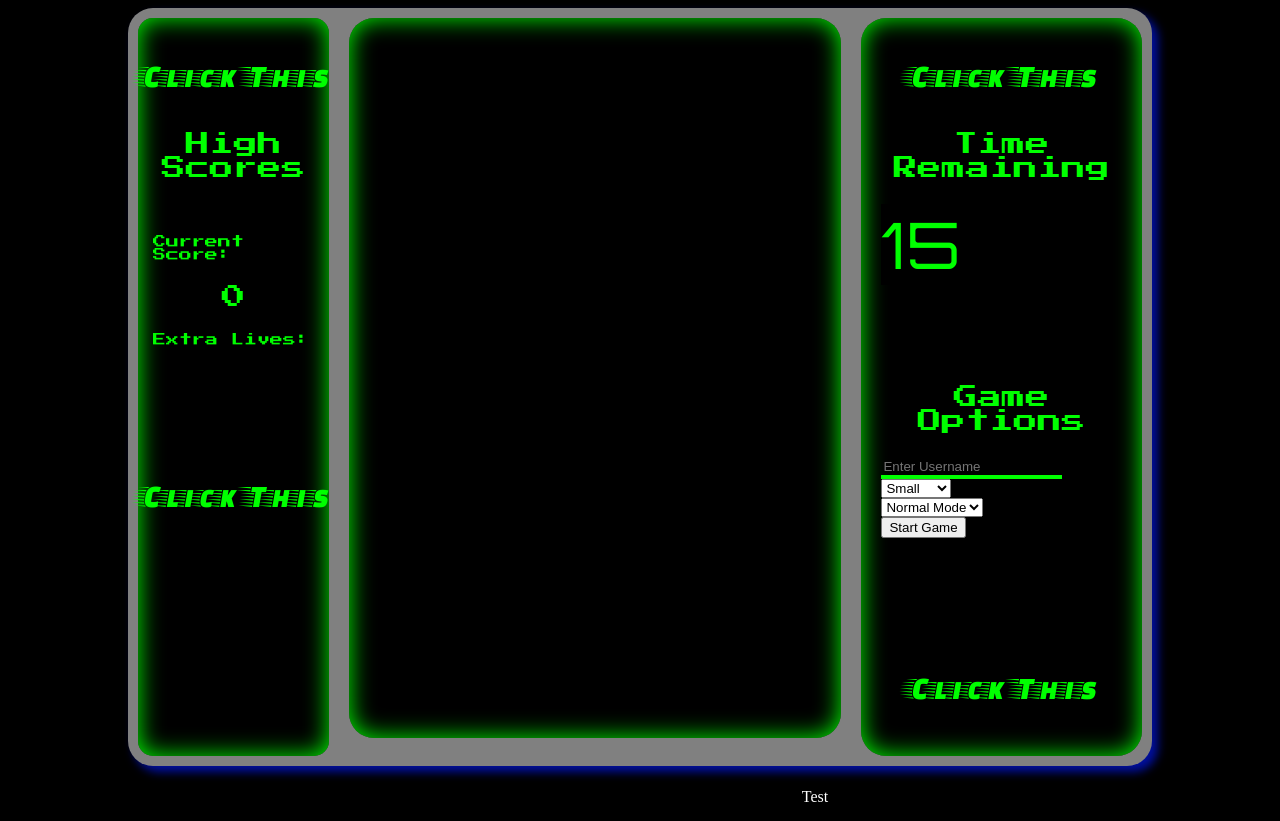
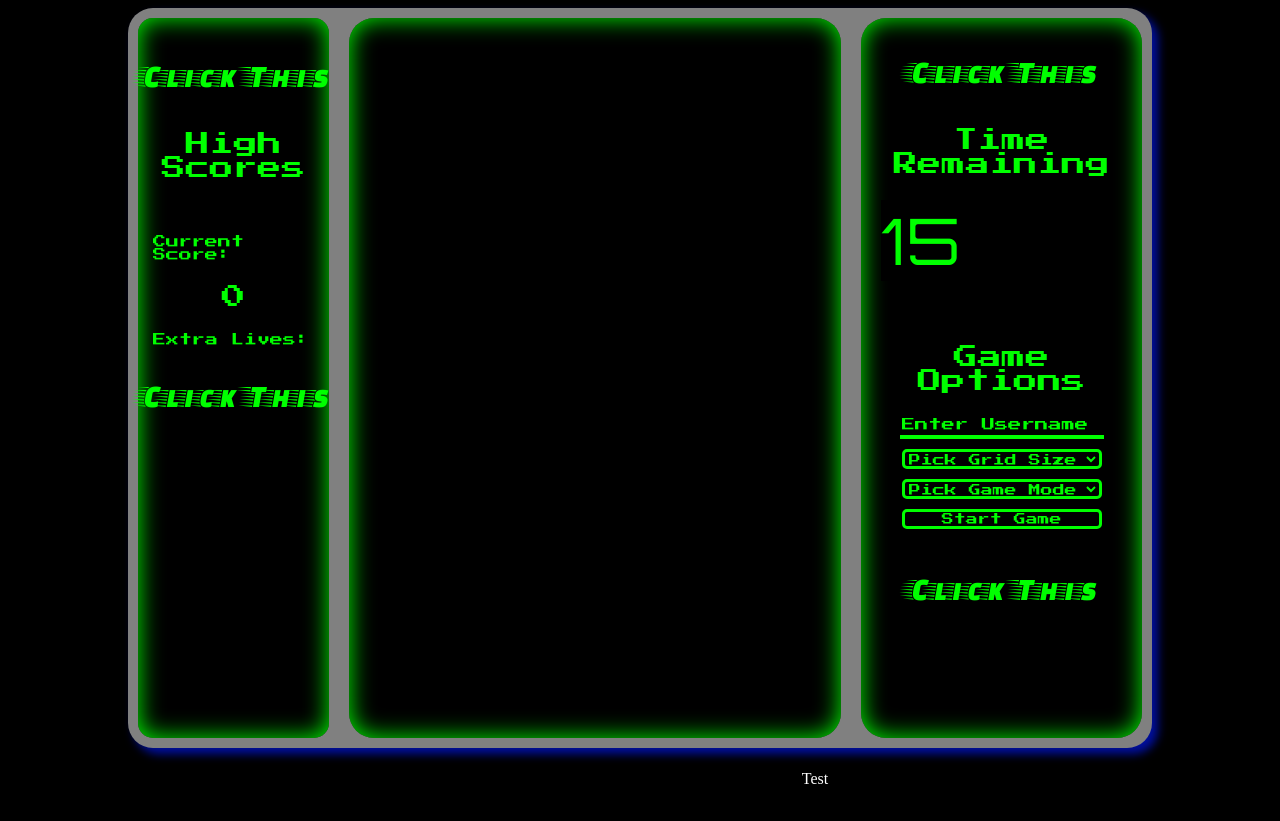
Before and after one commit to LoadAlready/click-this-frontend, a plain HTML site: page index.html in a window 1280 px wide. Drawn offline with Linux system fonts and the light colour scheme; no server answers.

Commit message:
friday styling  debauchery

```diff
--- a/index.html
+++ b/index.html
@@ -13,26 +13,30 @@
           <p class="retro-font">Current Score:</p>
           <p id= "current-score" class="retro-font current-score">0</p>
           <p class="retro-font">Extra Lives:</p>
-          <p class="title-bottom">Click This</p>
+          <p class="title-bottom left-title-bottom">Click This</p>
         </div>
         <table id="gameGrid" class="grid column"></table>
         <div id= "game-options" class="column vertical-align">
-          <p class="title">Click This</p>
+          <p class="title right-side-title">Click This</p>
           <p class="scores-title">Time Remaining</p>
           <p id= "ingame-timer" class="timer">15</p>
+          <div id="right-side-middle-section">
               <p id= "game-options-heading" class="scores-title">Game Options</p>
               <input type="text" id="username-field" placeholder="Enter Username"><br>
-          <select id="grid-size-selection">
+              <select id="grid-size-selection" class="right-side-styling">
+                <option disabled selected value="10">Pick Grid Size</option>
                 <option value="10">Small</option>
                 <option value="15">Medium</option>
                 <option value="20">Large</option>
               </select><br>
-          <select id="game-mode-selection">
+              <select id="game-mode-selection" class="right-side-styling">
+                <option disabled selected value="Time Trial">Pick Game Mode</option>
                 <option value="normal">Normal Mode</option>
                 <option value="time-trial">Time Trial</option>
               </select><br>
-          <button id="start-button">Start Game</button>
-          <p class="title-bottom">Click This</p>
+                <button id="start-button" class="right-side-styling">Start Game</button>
+          </div>
+          <p class="title-bottom right-title-bottom">Click This</p>
         </div>
       </div>
       <div class="marquee">
@@ -52,7 +56,4 @@
   <link href="https://fonts.googleapis.com/css?family=Orbitron" rel="stylesheet">
   <link href="https://fonts.googleapis.com/css?family=Press+Start+2P" rel="stylesheet">
   <link href="https://fonts.googleapis.com/css?family=Faster+One" rel="stylesheet">
-
-
-
 </html>
--- a/stylesheets/stylesheet.css
+++ b/stylesheets/stylesheet.css
@@ -49,7 +49,6 @@
   min-width: 220px;
   background-color: black;
   padding: 20px;
-  padding-top: 80px;
   box-shadow: inset 0 0 25px #00ff00;
   border-radius: 25px;
 }
@@ -62,6 +61,8 @@
   border-left: transparent;
   border-right: transparent;
   color: #00ff00;
+  min-width: 200px;
+  margin-bottom: 10px;
 }
 
 #username-field:focus {
@@ -98,12 +99,14 @@
   margin-top: -5vh;
   margin-bottom: 5vh;
 }
+.right-side-title {
+  margin-top: 2vh;
+}
 
 .title-bottom {
   font-family: 'Faster One', cursive;
   text-align: center;
   font-size: 2em;
-  padding-top: 100px;
 }
 
 .timer {
@@ -111,7 +114,6 @@
   background-color: black;
   width: 50%;
   margin-top: auto;
-  margin-bottom: 100px;
   font-size: 4em;
 }
 
@@ -132,12 +134,6 @@
 
 .redpulse {
   background-color: red;
-}
-
-
-body {
-  /* background: radial-gradient(ellipse at center, #833f40 0%,#a85251 100%); */
-  background-color: black;
 }
 
 .testpulse {
@@ -224,3 +220,42 @@ body {
     0%   { transform: translate(0, 0); }
     100% { transform: translate(-100%, 0); }
 }
+
+.right-side-styling {
+  font-size: 12px;
+  margin-bottom: 10px;
+  border-style: solid;
+  border-color: #00ff00;
+  border-radius: 5px;
+  color: #00ff00;
+  border-width: 3px;
+  font-family: 'Press Start 2P', cursive;
+  background-color: transparent;
+  min-width: 200px;
+}
+
+.right-side-styling :focus{
+  font-size: 12px;
+  padding: 10px;
+  border-style: solid;
+  border-color: #00ff00;
+  color: #00ff00;
+  border-width: 3px;
+  font-family: 'Press Start 2P', cursive;
+  background-color: transparent;
+}
+
+
+#right-side-middle-section {
+  text-align: center;
+}
+
+body {
+  /* background: radial-gradient(ellipse at center, #833f40 0%,#a85251 100%); */
+  background-color: black;
+}
+#username-field::placeholder {
+    color: #00ff00;
+    font-family: 'Press Start 2P';
+
+}
```
Lines whose indentation alone changed are shown as unchanged.
